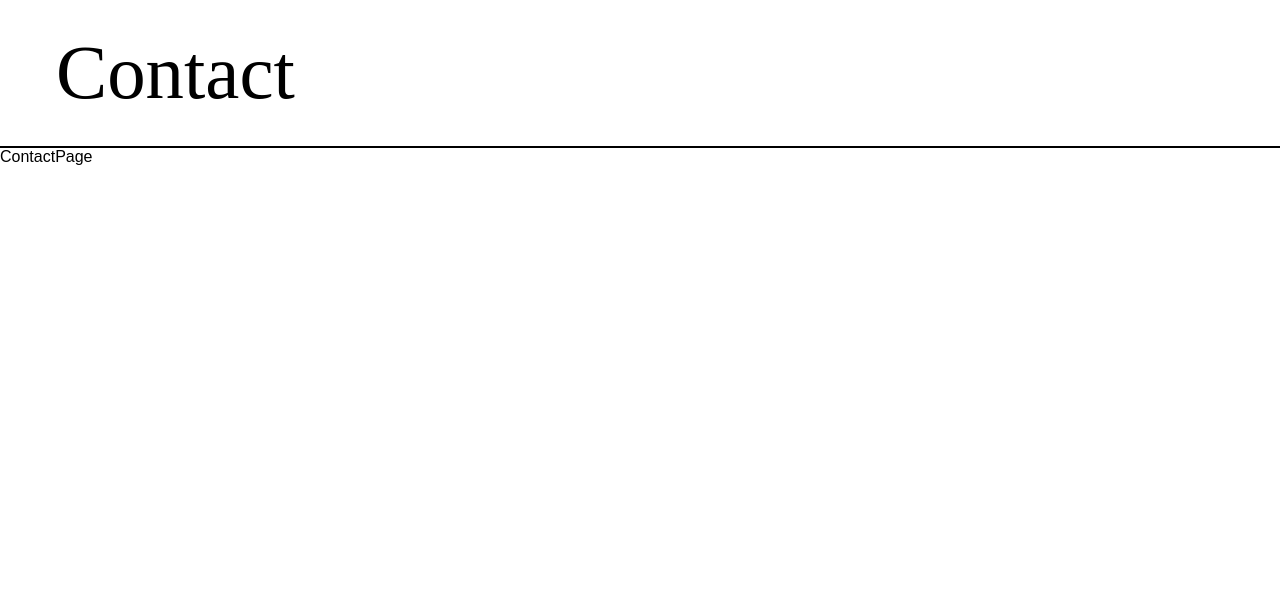
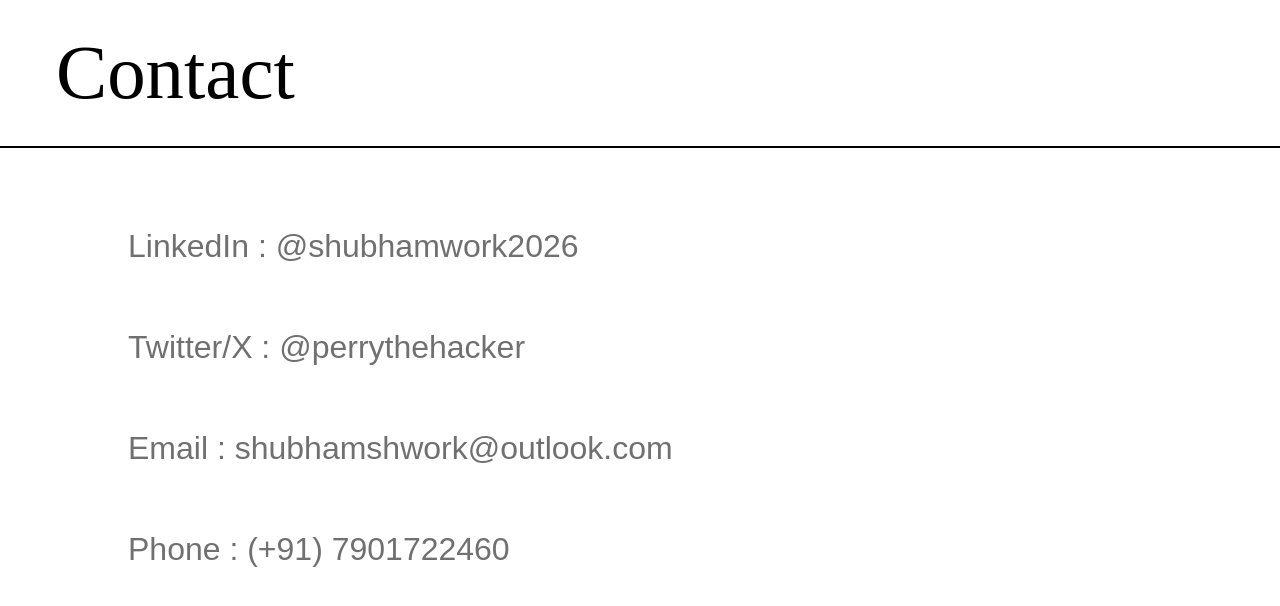
Before and after one commit to shubhamapp-dev/portfolio, a React (Vite) app in the folder frontend/: page /contact in a window 1280 px wide. Shown: the top 606 px of the page. Built offline with nearby package versions, Linux system fonts and the light colour scheme; a web font is replaced by a local one.

Commit message:
Add contact and skill page

```diff
--- a/frontend/src/pages/ContactPage.jsx
+++ b/frontend/src/pages/ContactPage.jsx
@@ -1,11 +1,18 @@
 import React from 'react'
 import Header from '../componets/Header'
+import "../styles/Contact.css"
+import { Link } from 'react-router-dom'
 
 const ContactPage = () => {
   return (
     <>
       <Header name="Contact"/>
-      <div>ContactPage</div>
+      <div className="contact">
+        <Link to="https://linkedin.com/in/shubhamwork2026" target='_blank'><p>LinkedIn : @shubhamwork2026</p></Link>
+        <Link to="https://x.com/perrythehacker" target='_blank'><p>Twitter/X : @perrythehacker</p></Link>
+        <a href="mailto:shubhamshwork@outlook.com"><p>Email : shubhamshwork@outlook.com</p></a>
+        <a href="tel:+917901722460"><p>Phone : (+91) 7901722460</p></a>
+      </div>
     </>
   )
 }
--- a/frontend/src/pages/SkillPage.jsx
+++ b/frontend/src/pages/SkillPage.jsx
@@ -1,11 +1,16 @@
 import React from 'react'
 import Header from '../componets/Header'
+import "../styles/Skill.css"
 
 const SkillPage = () => {
   return (
     <>
       <Header name="Skills"/>
-      <div>SkillPage</div>
+      <div className="skill">
+        <p>Web Development : React, REST API, Express, NodeJS</p>
+        <p>Programming Language: Python, JavaScript, C++</p>
+        <p>Others: Unix, Git, Web Application Vulnerabilities</p>
+      </div>
     </>
   )
 }
--- a/frontend/src/styles/About.css
+++ b/frontend/src/styles/About.css
@@ -4,7 +4,7 @@
     max-height: 800px;
     align-items: center;
     justify-content: center;
-    padding: 0vw 8vw ;
+    padding: 0em 8em ;
 }
 .about p {
     font-size: 2.5vw;
--- /dev/null
+++ b/frontend/src/styles/Contact.css
@@ -0,0 +1,20 @@
+.contact {
+    height: 70vh;
+    max-height: 800px;
+    padding: 3em 6em;
+}
+.contact p {
+    font-size: 2.5vw;
+    padding: 1em;
+}
+
+.contact a {
+    text-decoration: none;
+    color: #707070;
+}
+
+.contact a:hover {
+    text-decoration: underline;
+    color: black;
+    text-underline-offset: 1.2em;
+}
--- /dev/null
+++ b/frontend/src/styles/Skill.css
@@ -0,0 +1,10 @@
+.skill {
+    height: 70vh;
+    max-height: 800px;
+    padding: 3em 6em;
+}
+.skill p {
+    font-size: 2.5vw;
+    padding: 1em;
+    color: #707070;
+}
```
